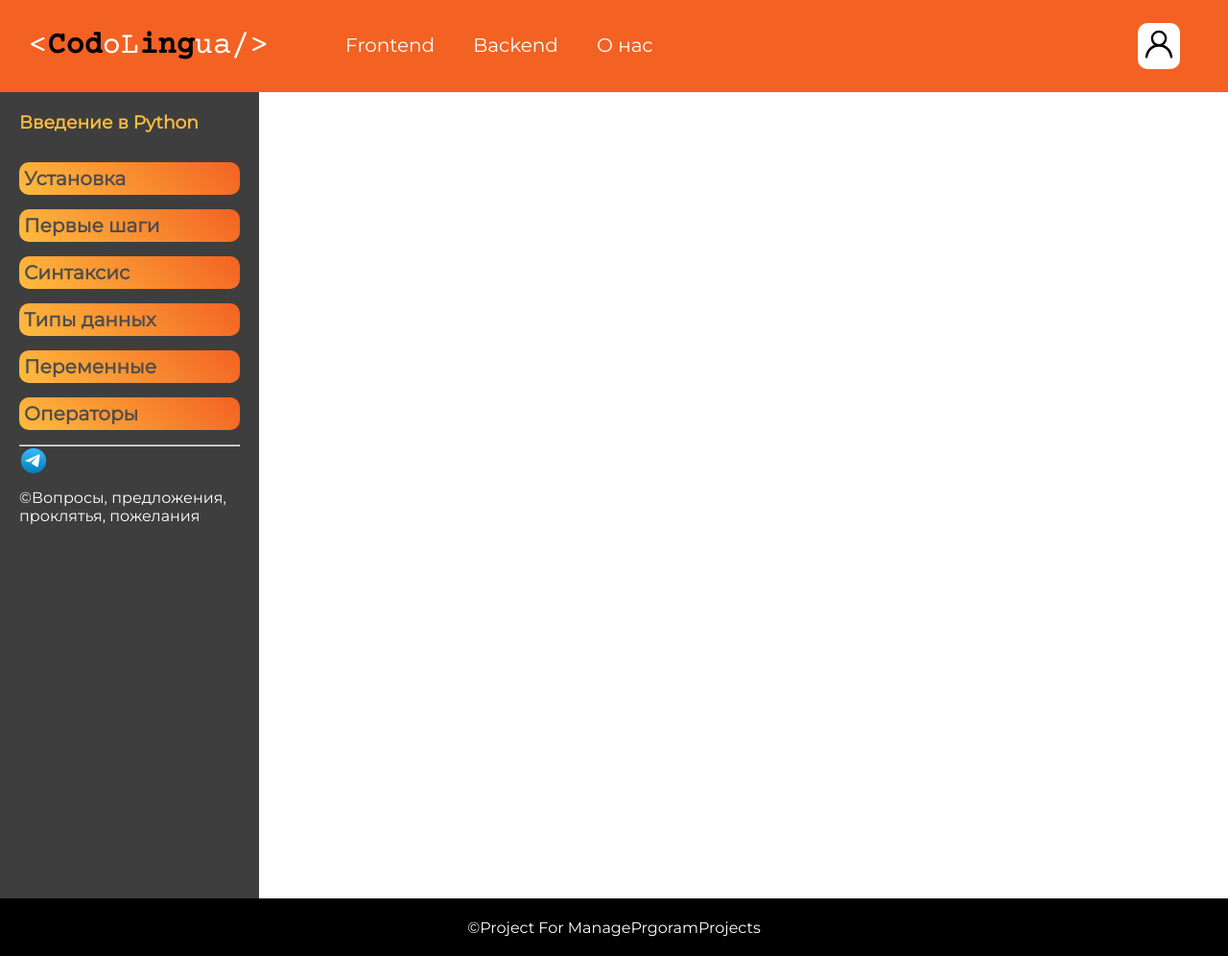
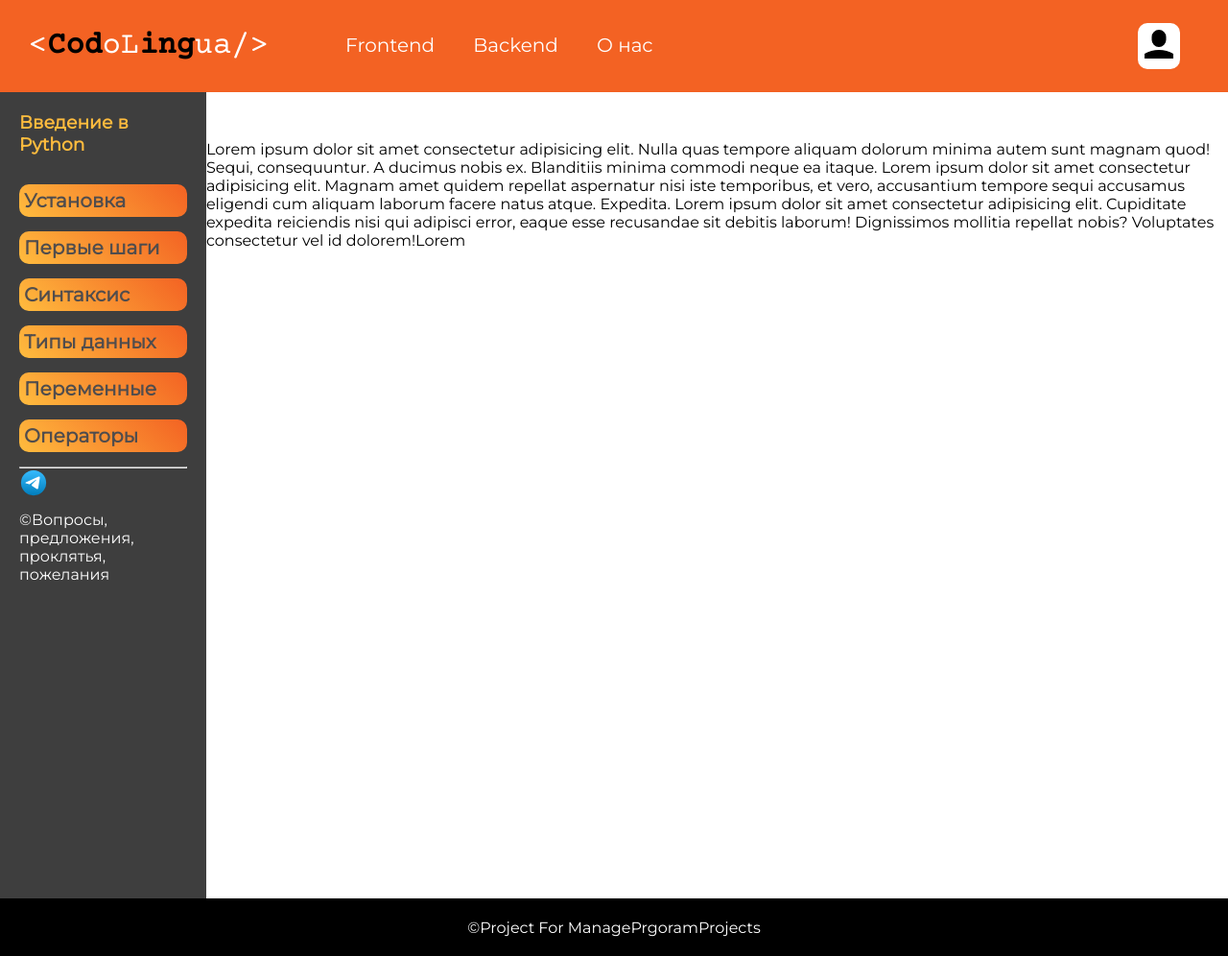
Before and after one commit to MatveyMahlyshev/CodoLingua, a Django app: page /python/topic/ in a window 1280 px wide. Shown: the whole page at 96% size. Run offline with Django 4.2, Linux system fonts and the light colour scheme; data comes from the database, SQL or seed files in the repository.

Commit message:
fixed topic page displayed

```diff
--- a/django/codolangua/codelang/static/codelang/css/topicPage.css
+++ b/django/codolangua/codelang/static/codelang/css/topicPage.css
@@ -1,9 +1,12 @@
+.page-content-wrapper{
+    display: flex;
+}
 .topic-sections{
     margin-top: -50px;
     margin-bottom: -40px;
     background-color: rgb(62, 62, 62);
     height: 100vh;
-    width: 230px;
+    width: 70vw;
     padding: 20px;
     color: white;
 }
@@ -30,3 +33,10 @@
     width: 30px;
     height: 100%;
 }
+.fish{
+    width: 500px;
+}
+.content {
+    position: relative;
+    background-color: black;
+}
--- a/django/codolangua/codelang/templates/codelang/topic-page.html
+++ b/django/codolangua/codelang/templates/codelang/topic-page.html
@@ -5,6 +5,7 @@
   rel="stylesheet"
 />
 {%endblock%} {% block content %}
+<div class="page-content-wrapper">
   <aside class="topic-sections">
     <div>
       <ul class="subtopics-list">
@@ -27,7 +28,21 @@
       <p>&copy;Вопросы, предложения, проклятья, пожелания</p>
     </div>
   </aside>
-<main></main>
+  <main>
+    <span class="fish">
+      Lorem ipsum dolor sit amet consectetur adipisicing elit. Nulla quas
+      tempore aliquam dolorum minima autem sunt magnam quod! Sequi,
+      consequuntur. A ducimus nobis ex. Blanditiis minima commodi neque ea
+      itaque. Lorem ipsum dolor sit amet consectetur adipisicing elit. Magnam
+      amet quidem repellat aspernatur nisi iste temporibus, et vero, accusantium
+      tempore sequi accusamus eligendi cum aliquam laborum facere natus atque.
+      Expedita. Lorem ipsum dolor sit amet consectetur adipisicing elit.
+      Cupiditate expedita reiciendis nisi qui adipisci error, eaque esse
+      recusandae sit debitis laborum! Dignissimos mollitia repellat nobis?
+      Voluptates consectetur vel id dolorem!Lorem
+    </span>
+  </main>
+</div>
 {%endblock%} {% block scripts %}
 <script src="{% static 'codelang/js/subtopicsInSideBar.js' %}"></script>
 {% endblock %}
```
Also changed, not shown: django/codolangua/codelang/static/codelang/images/account.svg. Lines whose indentation alone changed are shown as unchanged.
